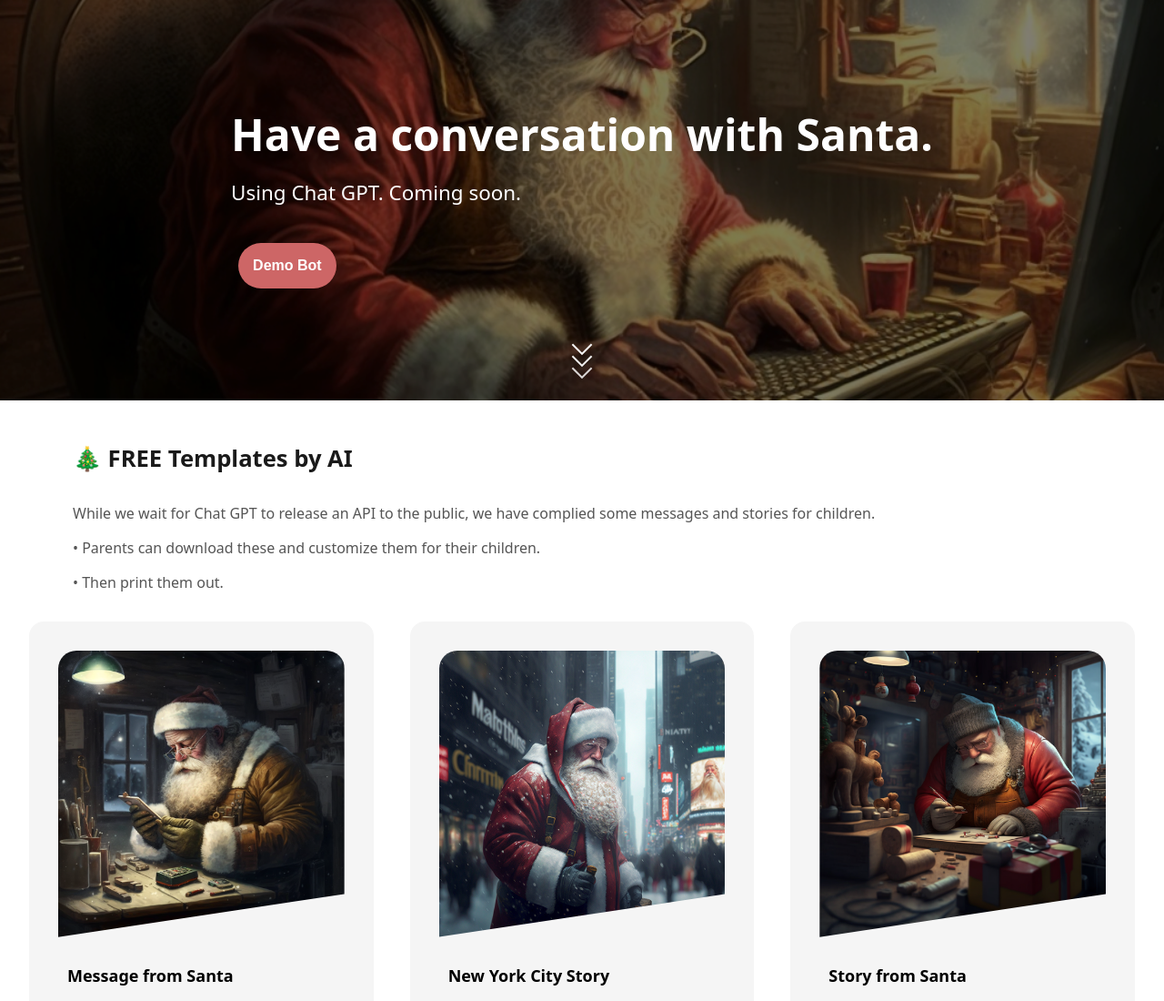
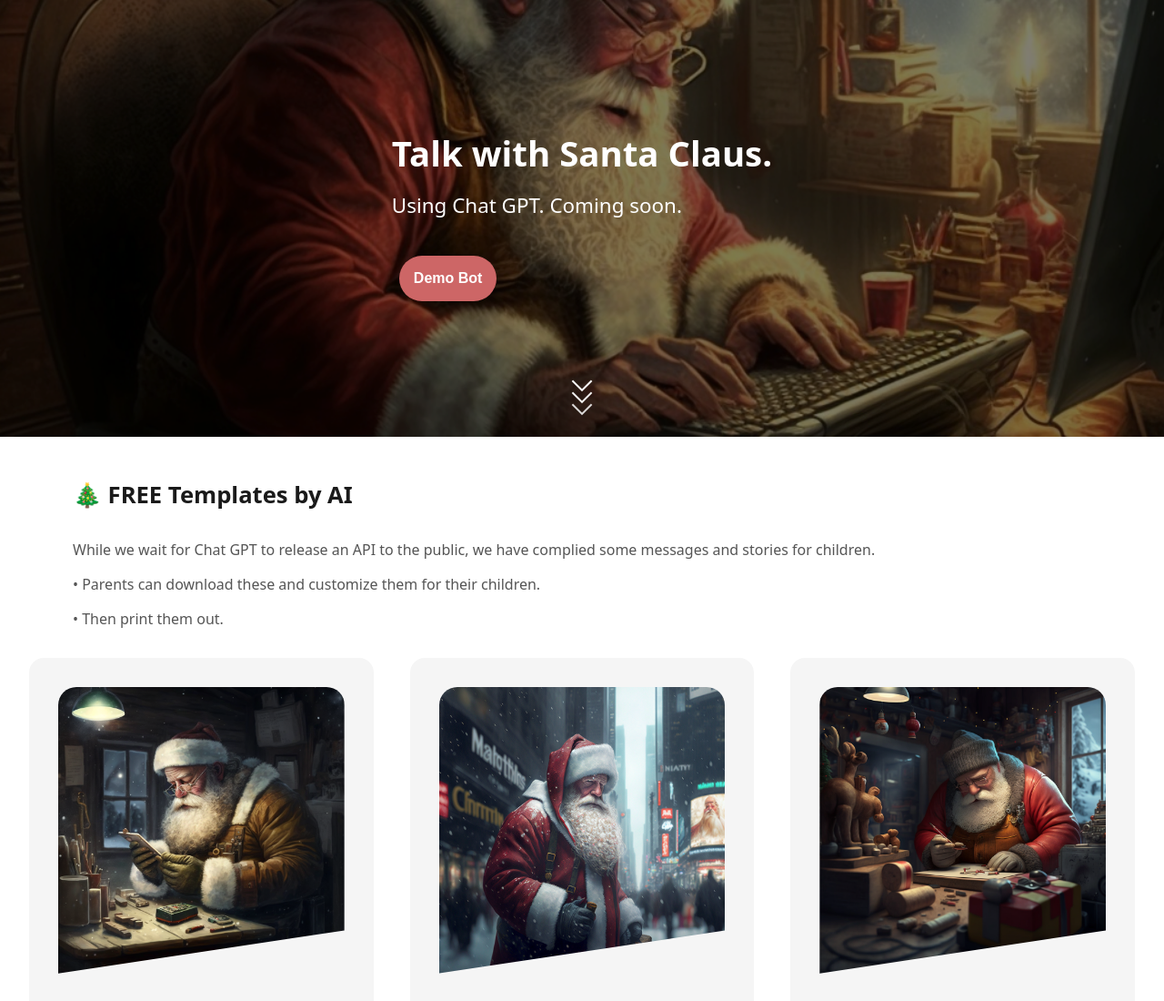
Before and after one commit to tpcav/santa-chat-ai, a plain HTML site: page index.html in a window 1280 px wide. Shown: the top 1100 px of the page at 91% size. Drawn offline with Linux system fonts and the light colour scheme.

Commit message:
chat testing

```diff
--- a/index.html
+++ b/index.html
@@ -24,7 +24,7 @@
     <div class="hero-content">
 
        <h1 class="hero-title">
-          Have a conversation with Santa.
+          Talk with Santa Claus.
        </h1>
 
        <h2 class="hero-subtitle">
--- a/style.css
+++ b/style.css
@@ -176,7 +176,7 @@ img{
 .hero {
   position: relative;
   width: 100vw;
-  height: 55vh;
+  height: 60vh;
   display: flex;
   justify-content: center;
   align-items: center;
@@ -195,14 +195,12 @@ img{
   filter: brightness(50%);
 }
 .hero-content {
-  padding: 2rem;
   position: relative;
   color: white;
   text-align: left;
-  margin: 0.625rem;
 }
 .hero-title {
-  font-size: 3rem;
+  font-size: 2.4rem;
   color: white;
   font-weight: 700;
   margin-bottom: 0;
```
